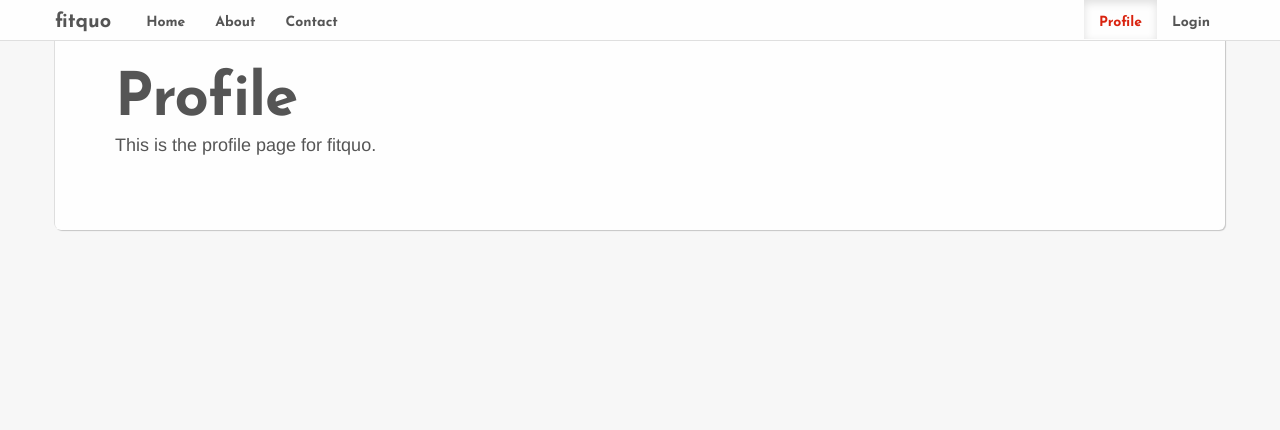
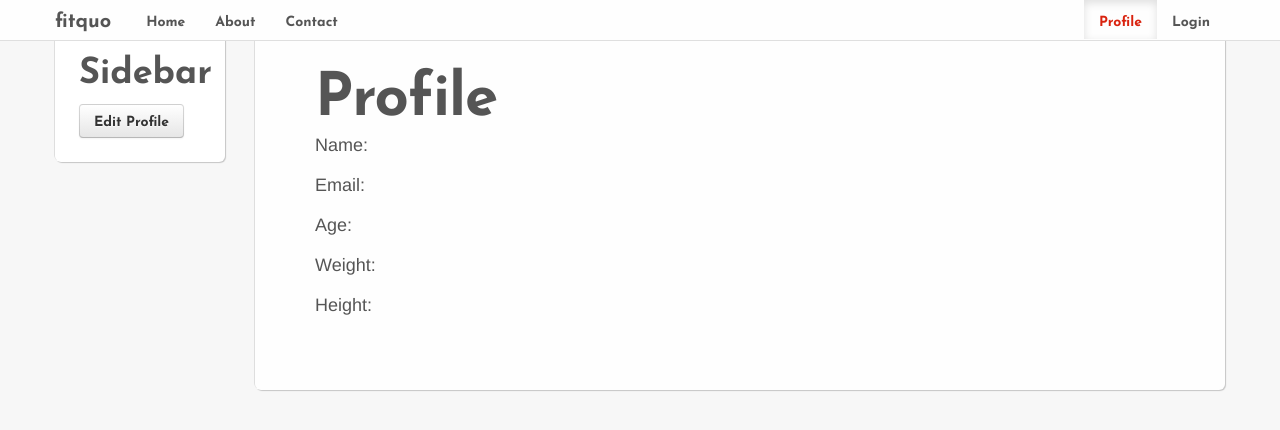
Before and after one commit to rishibajekal/fitquo, a Python web app: template templates/profile.html in a window 1280 px wide. Shown: the top 430 px of the page. Run offline with Jinja, Linux system fonts and the light colour scheme; the template is opened without the code that fills it, so the values that code supplies are empty.

Commit message:
Added initial Profile loading

```diff
--- a/server.py
+++ b/server.py
@@ -41,7 +41,7 @@ class Application(tornado.web.Application):
 
             # API Handlers
             tornado.web.URLSpec(r'/api/signup', SignupHandler),
-            tornado.web.URLSpec(r'/api/user/([0-9]+)', UserHandler),
+            tornado.web.URLSpec(r'/api/user', UserHandler),
             tornado.web.URLSpec(r'/login', FacebookLogin)
         ]
 
--- /dev/null
+++ b/static/js/profile.js
@@ -0,0 +1,10 @@
+$(document).ready(function(){
+  $.get('/api/user', function(data){
+    data = $.parseJSON(data);
+    $('#email').append(data['email']);
+    $('#name').append(data['name']);
+    $('#age').append(data['age']);
+    $('#weight').append(data['weight']);
+    $('#height').append(data['height']);
+  });
+});
--- a/templates/profile.html
+++ b/templates/profile.html
@@ -45,16 +45,37 @@
         </div>
     </div>
     <div class="container">
+        <div class="row-fluid">
 
-        <div class="hero-unit">
-            <h1>Profile</h1>
-            <p>This is the profile page for fitquo.</p>
+            <div class="span2">
+                <div class="well well-large">
+                    <br />
+                    <h1>Sidebar</h1>
+                    <button class="btn btn-secondary">Edit Profile</button>
+                </div>
+            </div>
+
+            <div class="span10">
+                <div class="hero-unit">
+                    <h1 class="title">Profile</h1>
+                    <p> Name: </p>
+                    <div id="name"></div>
+                    <p> Email: </p>
+                    <div id="email"></div>
+                    <p> Age: </p>
+                    <div id="age"></div>
+                    <p> Weight: </p>
+                    <div id="weight"></div>
+                    <p> Height: </p>
+                    <div id="height"></div>
+                </div>
+            </div>
+
         </div>
-
     </div>
 
     <script src="{{ static_url("js/vendor/jquery-1.8.2.min.js") }}"></script>
     <script src="{{ static_url("js/vendor/bootstrap.min.js") }}"></script>
-
+    <script src="{{ static_url("js/profile.js") }}"></script>
 </body>
 </html>
```
Also changed, not shown: handlers/api.py (+4 -3 lines).
